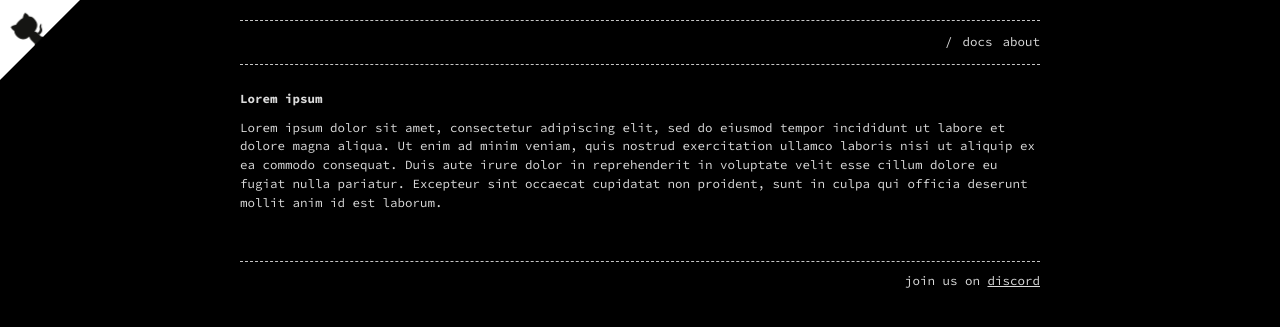
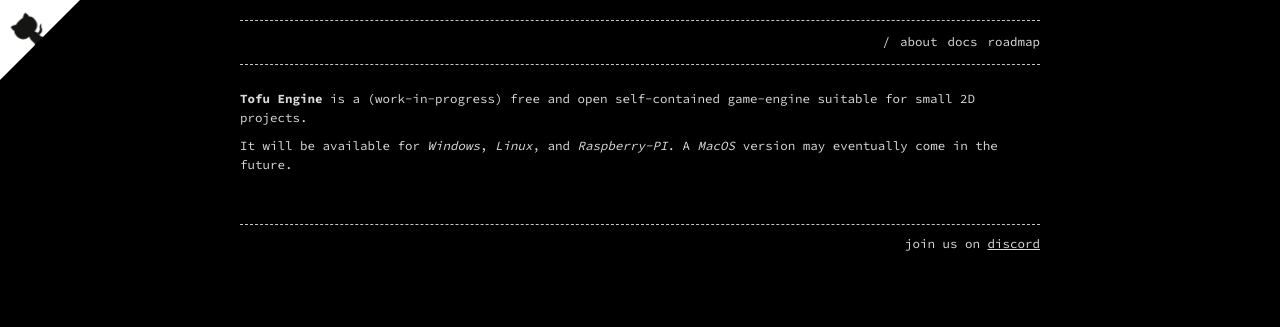
Before and after one commit to tofuengine/tofuengine.github.io, a Jekyll site: the page built from about.md, in a window 1280 px wide. Shown: the top 327 px of the page. Built offline with Jekyll 4.4.1, drawn with Linux system fonts in a browser that asks for light colours.

Commit message:
Writing.

```diff
--- a/_config.yml
+++ b/_config.yml
@@ -8,8 +8,9 @@
 
 header_pages:
   - index.md
+  - about.md
   - docs.md
-  - about.md
+  - roadmap.md
 
 footer: 'join us on <a href="https://discord.gg/CtpBfn">discord</a>'
 
--- a/about.md
+++ b/about.md
@@ -5,6 +5,6 @@
 permalink: /about/
 ---
 
-# Lorem ipsum
+**Tofu Engine** is a (work-in-progress) free and open self-contained game-engine suitable for small 2D projects.
 
-Lorem ipsum dolor sit amet, consectetur adipiscing elit, sed do eiusmod tempor incididunt ut labore et dolore magna aliqua. Ut enim ad minim veniam, quis nostrud exercitation ullamco laboris nisi ut aliquip ex ea commodo consequat. Duis aute irure dolor in reprehenderit in voluptate velit esse cillum dolore eu fugiat nulla pariatur. Excepteur sint occaecat cupidatat non proident, sunt in culpa qui officia deserunt mollit anim id est laborum.
+It will be available for *Windows*, *Linux*, and *Raspberry-PI*. A *MacOS* version may eventually come in the future.
```
Also changed, not shown: roadmap.md (added, +10 -0 lines).
